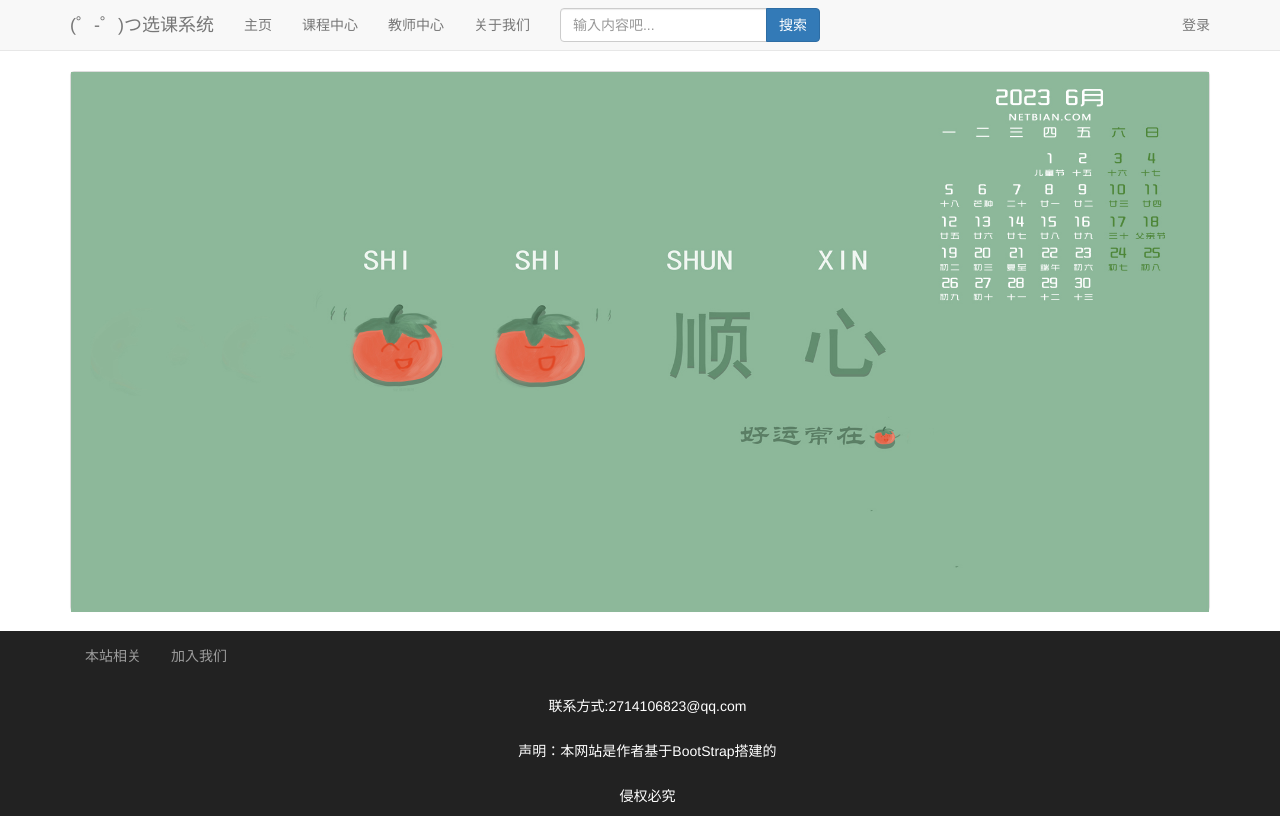
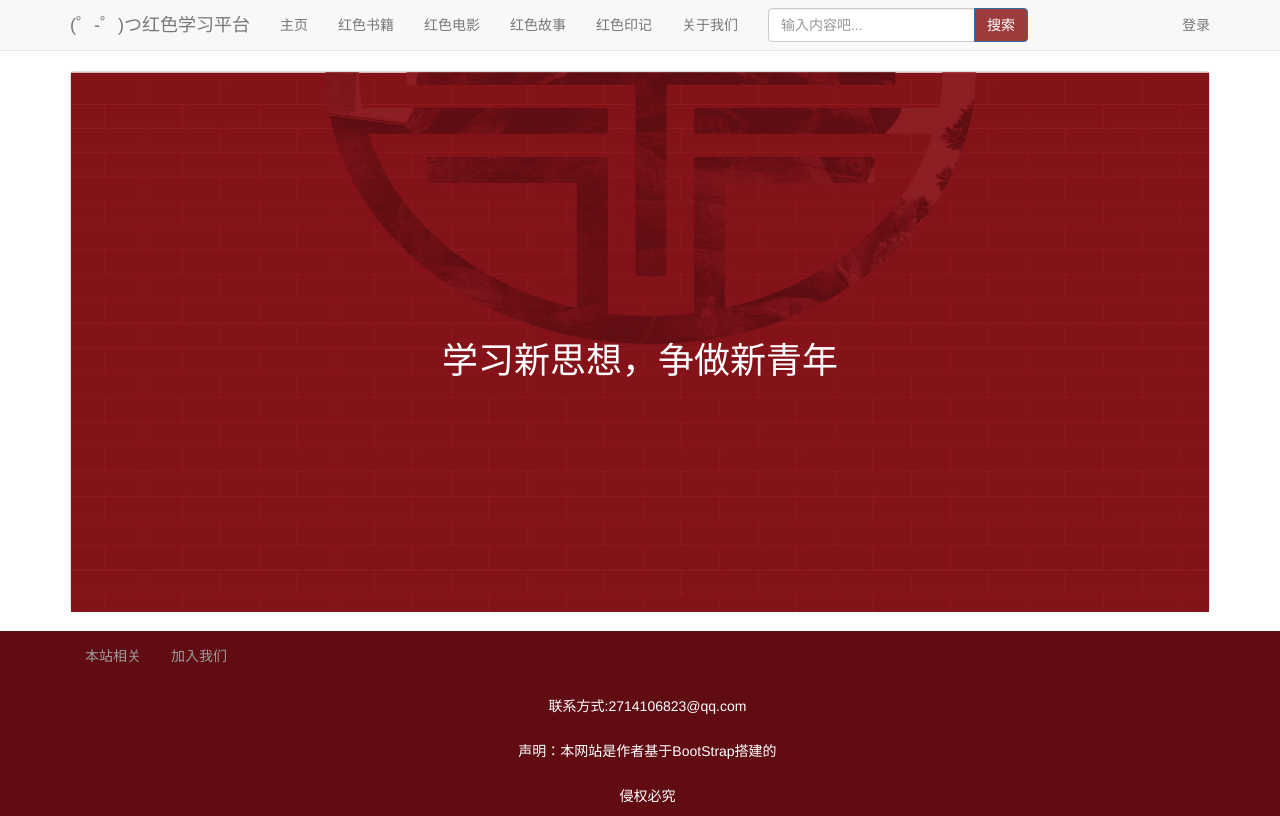
Before and after one commit to MeowLiu/Course-selecting-systom, a Django app: page / in a window 1280 px wide. Run offline with Django 4.2, Linux system fonts and the light colour scheme; some libraries are stand-ins or nearby versions.

Commit message:
change the color thiem

```diff
--- a/homeApp/templates/home.html
+++ b/homeApp/templates/home.html
@@ -3,8 +3,9 @@
 {% block content %}
 
 
-    <div class="panel panel-default" style="height: 540px">
-        <img src="{% static 'images/home.jpg' %}" alt="首页大图" style="height: 540px;width: 100%;">
+    <div class="panel panel-default" style="height: 540px; position: relative;">
+        <img src="{% static 'images/home_1.jpg' %}" alt="首页大图" style="height: 540px;width: 100%;">
+        <h1 style="position: absolute; top: 50%; left: 50%; transform: translate(-50%, -50%); color: white;">学习新思想，争做新青年</h1>
     </div>
 
 
--- a/templates/base.html
+++ b/templates/base.html
@@ -9,6 +9,9 @@
         .navbar {
             border-radius: 0;
         }
+        .red-background{
+            background-color:#941a23;
+        }
     </style>
 </head>
 <body>
@@ -17,15 +20,16 @@
 <nav class="navbar navbar-default navbar-static-top">
     <div class="container">
         <div class="navbar-header">
-            <a class="navbar-brand" href="#">(゜-゜)つ选课系统</a>
+            <a class="navbar-brand" href="{% url "homeApp:Home" %}">(゜-゜)つ红色学习平台</a>
         </div>
         <ul class="nav navbar-nav">
             <li><a href="{% url 'homeApp:Home' %}">主页</a></li>
-            <li><a href="{% url 'courseApp:CourseCenter' %}">课程中心</a></li>
-            <li><a href="{% url 'studentApp:TeacherCenter' %}">教师中心</a></li>
-            {% if request.session.student_name %}
-                <li><a href="{% url 'studentApp:MyClassmates' %}">我的同学</a></li>
-            {% endif %}
+            <li><a href="{% url 'courseApp:CourseCenter' %}">红色书籍</a></li>
+            <li><a href="{% url 'studentApp:TeacherCenter' %}">红色电影</a></li>
+            {% comment %} {% if request.session.student_name %} {% endcomment %}
+                <li><a href="{% url 'studentApp:MyClassmates' %}">红色故事</a></li>
+                <li><a href="{% url 'studentApp:MyClassmates' %}">红色印记</a></li>
+            {% comment %} {% endif %} {% endcomment %}
             <li><a href="{% url 'aboutApp:Us' %}">关于我们</a></li>
         </ul>
 
@@ -36,7 +40,7 @@
             <div class="input-group">
                 <input type="text" name="search" class="form-control" placeholder="输入内容吧...">
                 <div class="input-group-btn">
-                    <button class="btn btn-primary" type="submit">搜索</button>
+                    <button class="btn btn-primary" type="submit" style="background-color: #9c3c3c">搜索</button>
                 </div>
             </div>
         </form>
@@ -76,7 +80,7 @@
 </div>
 
 {#底部#}
-<nav class="container-fluid navbar-inverse">
+<nav class="container-fluid navbar-inverse" style="background-color: #610c13;">
     <div class="container">
         <ul class="nav navbar-nav">
             <li><a href="#">本站相关</a></li>
```
Also changed, not shown: courseApp/templates/course.html (+8 -6 lines), studentApp/templates/my_classmates.html (+5 -4 lines), studentApp/templates/teacher.html (+5 -4 lines), static/images/home_1.jpg (added), static/images/home_2.jpg (renamed from static/images/home.jpg).
